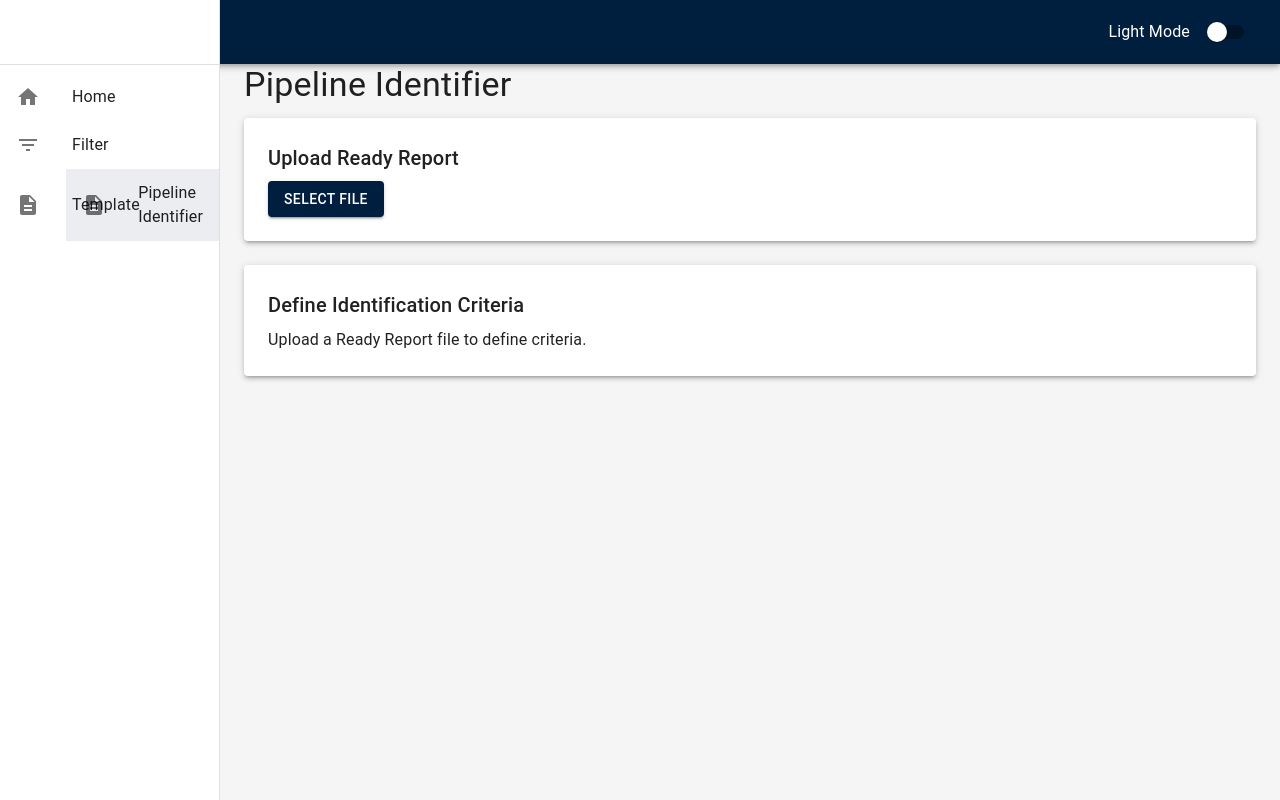
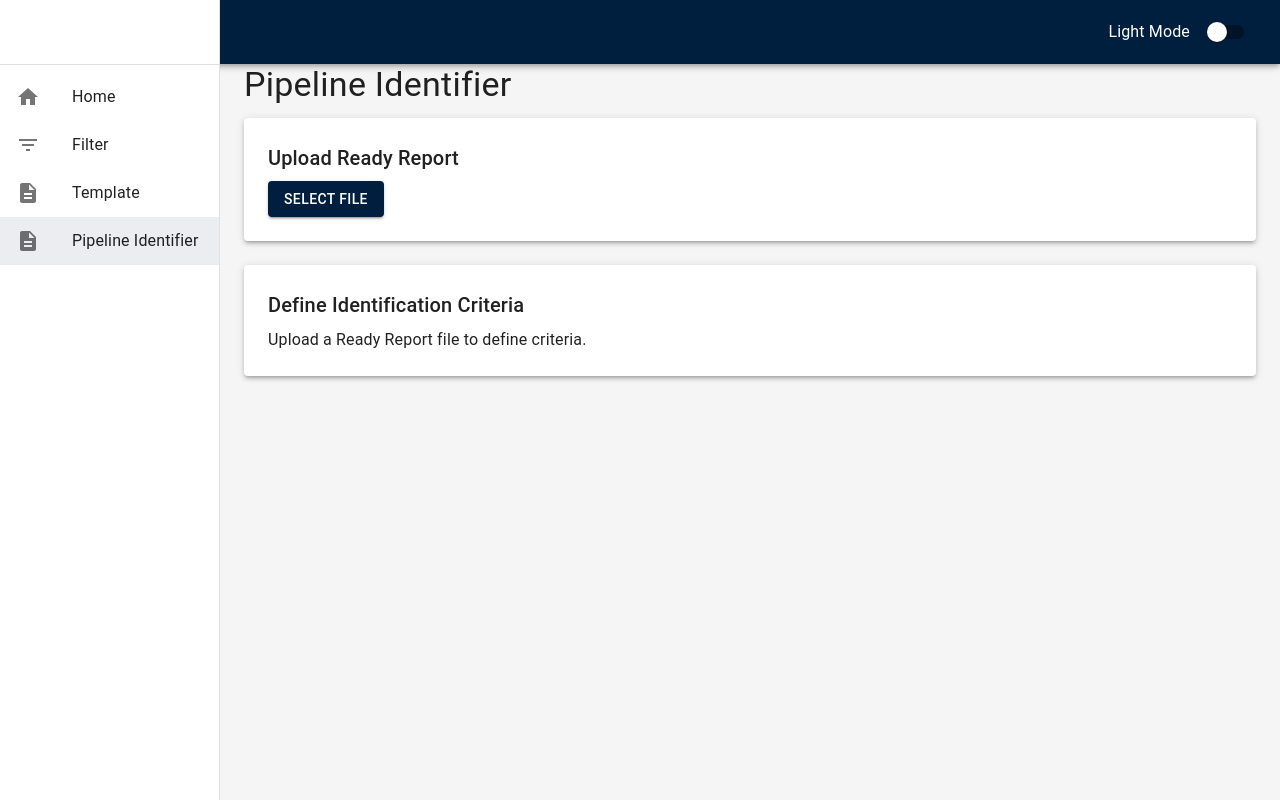
Before and after one commit to ReyDiazCisco/Se-Tool-Box, a React (Vite) app in the folder frontend/: page /#/pipeline-identifier in a window 1280 px wide. Built offline with nearby package versions, Linux system fonts and the light colour scheme.

Commit message:
updated sidebar

```diff
--- a/frontend/src/components/Layout.jsx
+++ b/frontend/src/components/Layout.jsx
@@ -128,7 +128,8 @@ function Layout({ children, onToggleTheme, currentMode }) {
                             </ListItemIcon>
                             <ListItemText primary="Template" />
                         </ListItemButton>
-                        <ListItem disablePadding>
+                    </ListItem>
+                    <ListItem disablePadding>
     <ListItemButton
         component={Link}
         to="/pipeline-identifier"
@@ -140,7 +141,6 @@ function Layout({ children, onToggleTheme, currentMode }) {
         <ListItemText primary="Pipeline Identifier" />
     </ListItemButton>
 </ListItem>
-                    </ListItem>
                 </List>
             </Drawer>
 
```
